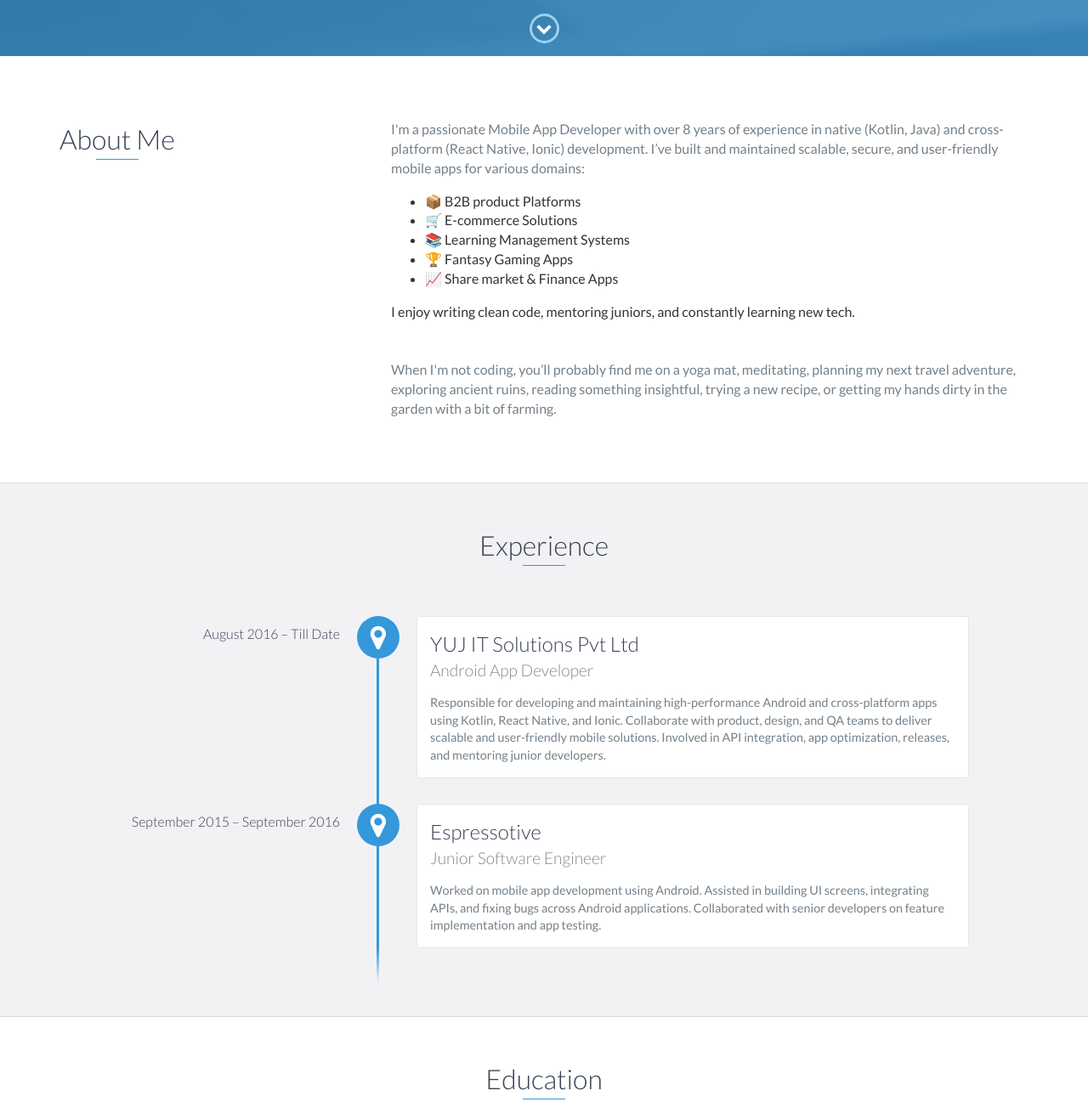
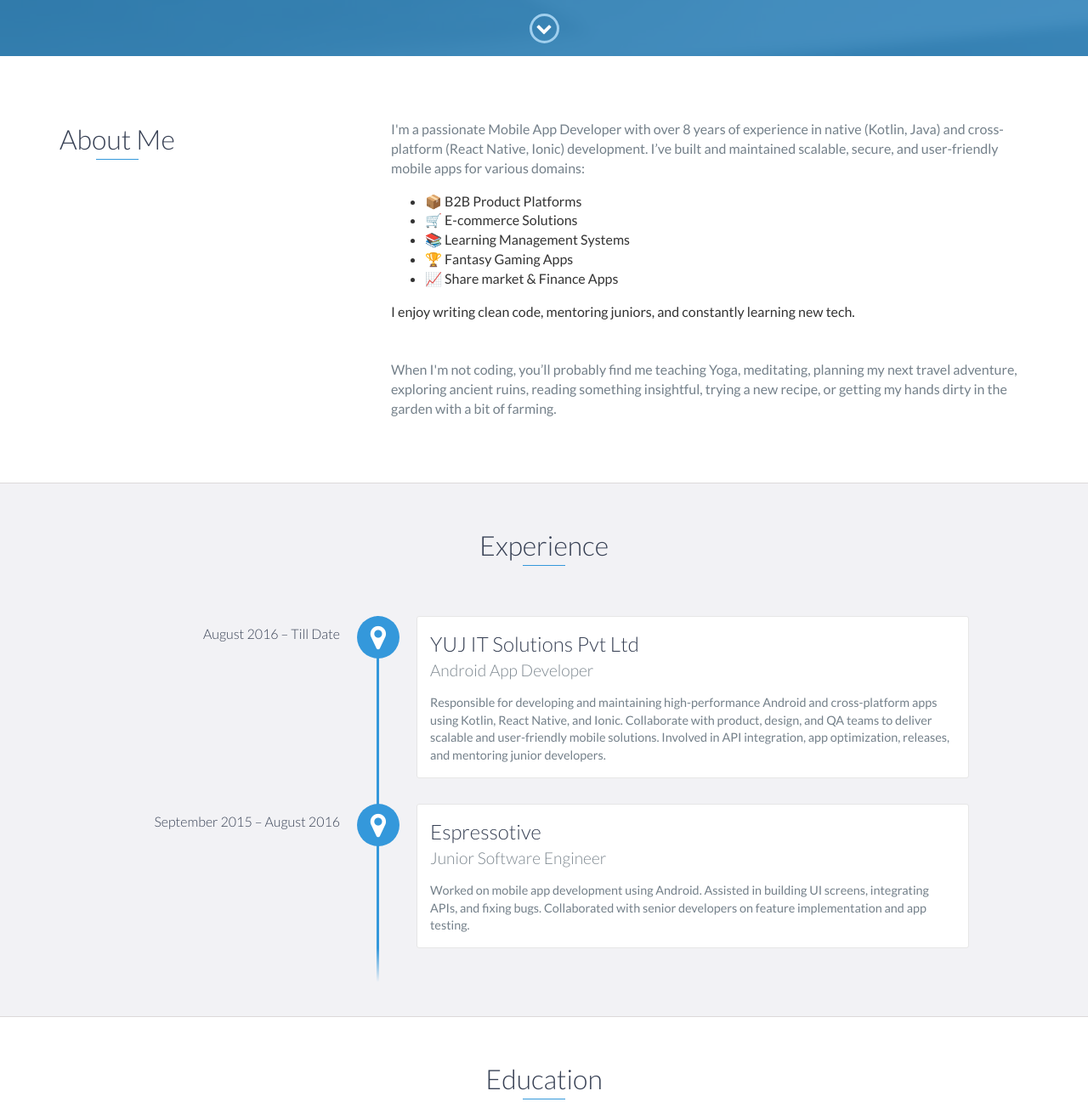
Before and after one commit to mithilik/mithili, a website: page index.html in a window 1280 px wide. Shown: the part 734-2031 px from the top of the page at 85% size. Drawn offline with nearby package versions, Linux system fonts and the light colour scheme.

Commit message:
Add files via upload

```diff
--- a/index.html
+++ b/index.html
@@ -75,7 +75,7 @@
                     <p>
                         I'm a passionate Mobile App Developer with over 8 years of experience in native (Kotlin, Java) and cross-platform (React Native, Ionic) development. I’ve built and maintained scalable, secure, and user-friendly mobile apps for various domains:
                         <ul>
-                            <li>📦 B2B product Platforms </li>
+                            <li>📦 B2B Product Platforms </li>
                             <li>🛒 E-commerce Solutions  </li>
                             <li>📚 Learning Management Systems  </li>
                             <li>🏆 Fantasy Gaming Apps  </li>
@@ -84,7 +84,7 @@
                         I enjoy writing clean code, mentoring juniors, and constantly learning new tech.
                     </p>
                     <br> <br>
-                    <p>When I'm not coding, you’ll probably find me on a yoga mat, meditating, planning my next travel adventure, exploring ancient ruins, reading something insightful, trying a new recipe, or getting my hands dirty in the garden with a bit of farming.</p>
+                    <p>When I'm not coding, you’ll probably find me teaching Yoga, meditating, planning my next travel adventure, exploring ancient ruins, reading something insightful, trying a new recipe, or getting my hands dirty in the garden with a bit of farming.</p>
                 </div>
             </div>
         </div>
@@ -104,12 +104,12 @@
                 </p>
             </div>
 
-            <div data-date="September 2015 – September 2016">
+            <div data-date="September 2015 – August 2016">
                 <h3>Espressotive</h3>
                 <h4>Junior Software Engineer</h4>
                 <p>
                     Worked on mobile app development using Android.
-                    Assisted in building UI screens, integrating APIs, and fixing bugs across Android applications.
+                    Assisted in building UI screens, integrating APIs, and fixing bugs.
                     Collaborated with senior developers on feature implementation and app testing.
                 </p>
             </div>
```
